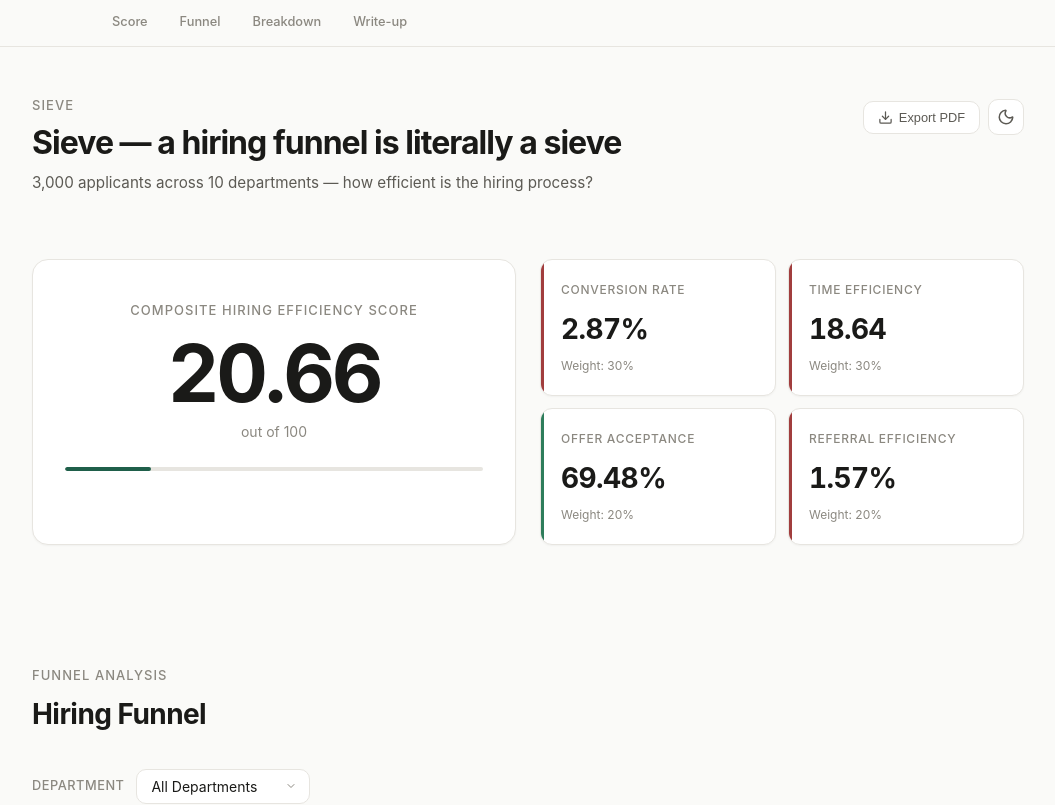
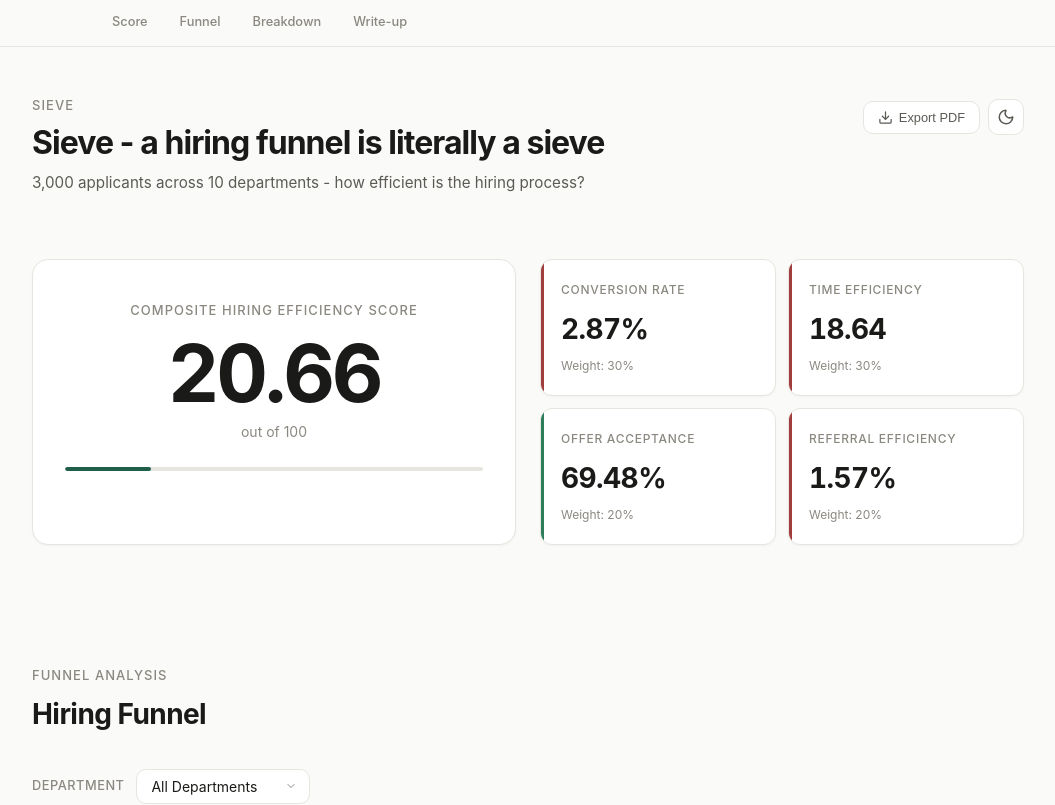
Before and after one commit to harish040120/mosaic-fellowship, a React (Vite) app: page / in a window 1280 px wide. Shown: the top 805 px of the page, without its empty margins (112-1167 px from the left). Built offline with nearby package versions, Linux system fonts and the light colour scheme; the HTML template or start-up script is replaced by a standard one.

Commit message:
fix: replace em dash with regular dash, remove unused import

```diff
--- a/src/App.jsx
+++ b/src/App.jsx
@@ -54,8 +54,8 @@ function AppInner() {
           <div className="header-top">
             <div>
               <div className="eyebrow">Sieve</div>
-              <h1>Sieve — a hiring funnel is literally a sieve</h1>
-              <p className="subtitle">3,000 applicants across 10 departments — how efficient is the hiring process?</p>
+              <h1>Sieve - a hiring funnel is literally a sieve</h1>
+              <p className="subtitle">3,000 applicants across 10 departments - how efficient is the hiring process?</p>
             </div>
             <div className="header-actions">
               <button
--- a/src/components/ReportView.jsx
+++ b/src/components/ReportView.jsx
@@ -1,11 +1,9 @@
-import { useRef } from 'react';
-
 export default function ReportView({ data, funnelOverall, departmentBreakdown }) {
   return (
     <div className="report-view" id="report-view">
       <div style={{ marginBottom: 32 }}>
         <div style={{ fontSize: 11, letterSpacing: '0.08em', textTransform: 'uppercase', color: '#888', marginBottom: 8 }}>
-          Sieve — a hiring funnel is literally a sieve
+          Sieve - a hiring funnel is literally a sieve
         </div>
         <div style={{ fontSize: 14, color: '#666', marginBottom: 4 }}>
           Generated {new Date().toLocaleDateString('en-US', { year: 'numeric', month: 'long', day: 'numeric' })}
```
